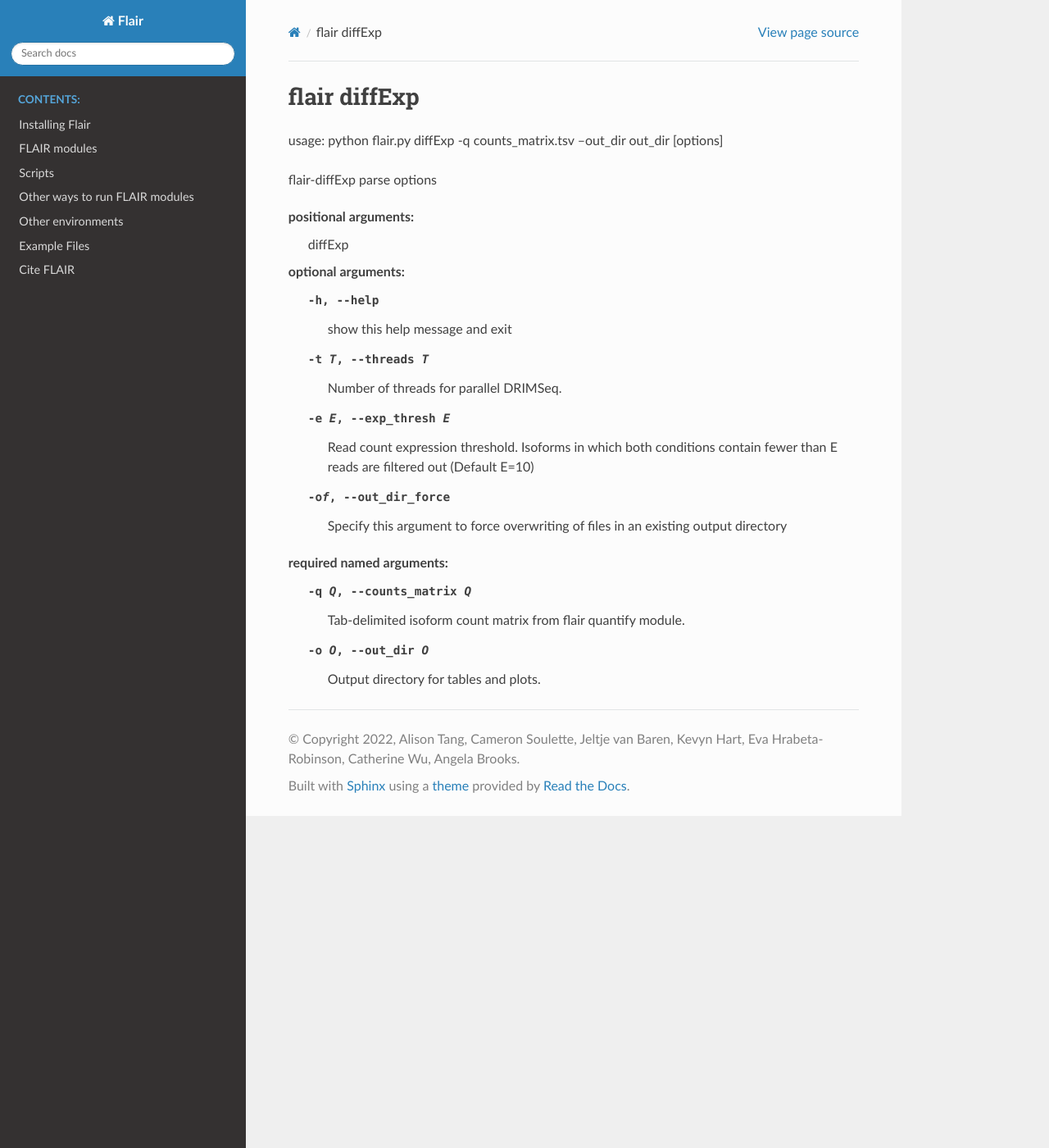
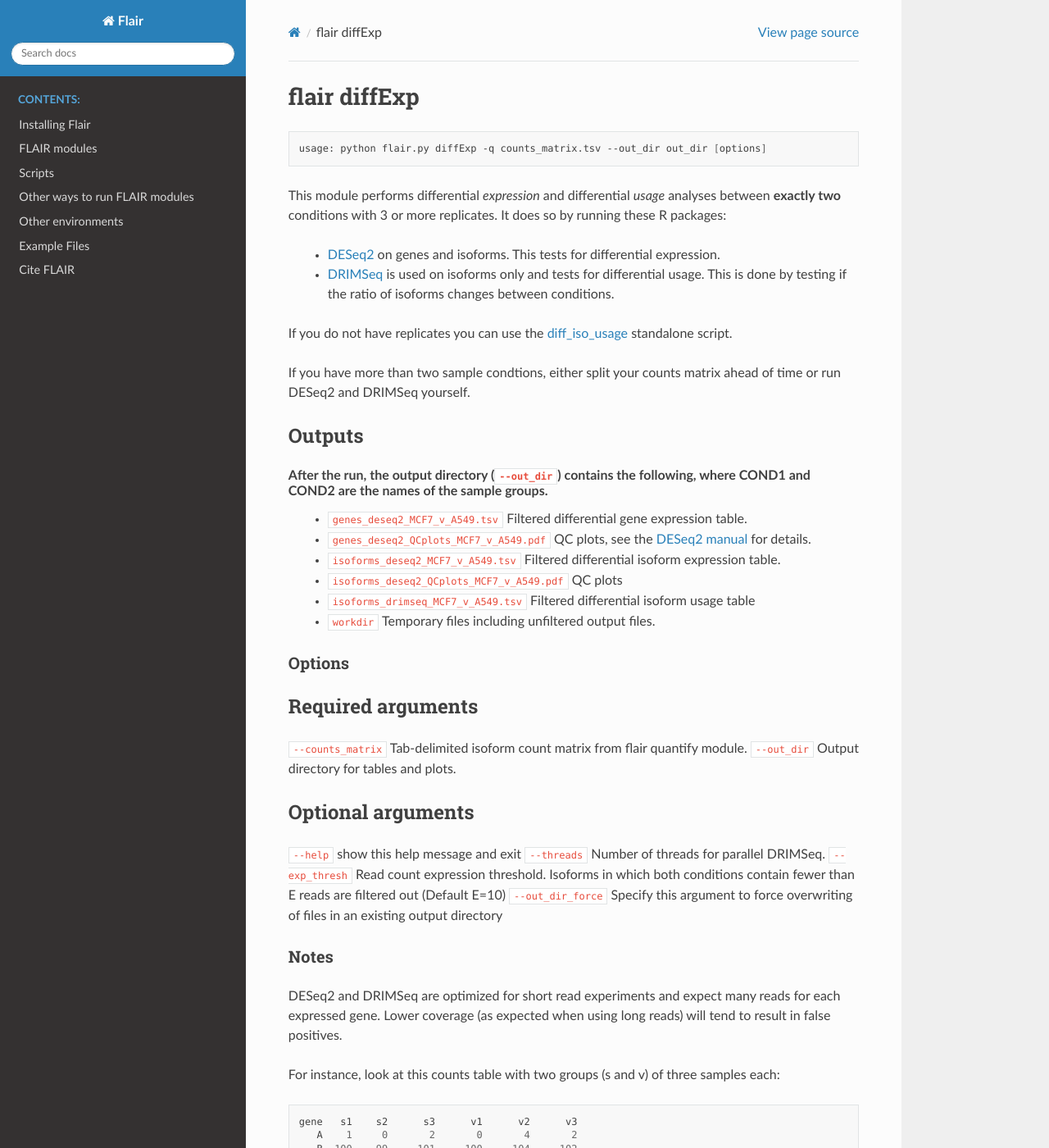
Before and after one commit to BrooksLabUCSC/flair, a Sphinx documentation site: the page built from docs/source/flair_diffExp.rst, in a window 1280 px wide and 1400 px high. Shown: the whole window at 82% size. Built offline with Sphinx 7.4.7 and the Read the Docs theme 2.0.0, drawn with Linux system fonts in a browser that asks for light colours; some of the changed text lies outside the part shown.

Commit message:
reorganized deFLAIR output dir; filtered and reorganized output tables, specified only two conditions allowed (more doesn't work downstream of deFLAIR),  updated readthedocs

```diff
--- a/docs/source/flair_diffExp.rst
+++ b/docs/source/flair_diffExp.rst
@@ -1,24 +1,76 @@
 flair diffExp
-=======
+=============
 
-usage: python flair.py diffExp -q counts_matrix.tsv --out_dir out_dir [options]
+.. code:: sh
 
-flair-diffExp parse options
+   usage: python flair.py diffExp -q counts_matrix.tsv --out_dir out_dir [options]
 
-positional arguments:
-  diffExp
 
-optional arguments:
-  -h, --help            show this help message and exit
-  -t T, --threads T     Number of threads for parallel DRIMSeq.
-  -e E, --exp_thresh E  Read count expression threshold. Isoforms in which
-                        both conditions contain fewer than E reads are
-                        filtered out (Default E=10)
-  -of, --out_dir_force  Specify this argument to force overwriting of files in
-                        an existing output directory
+This module performs differential *expression* and differential *usage* analyses between **exactly two** conditions with
+3 or more replicates. It does so by running these R packages:
 
-required named arguments:
-  -q Q, --counts_matrix Q
-                        Tab-delimited isoform count matrix from flair quantify
-                        module.
-  -o O, --out_dir O     Output directory for tables and plots.
+ - `DESeq2 <https://bioconductor.org/packages/release/bioc/html/DESeq2.html>`__ on genes and isoforms. This tests for differential expression.
+ - `DRIMSeq <http://bioconductor.org/packages/release/bioc/html/DRIMSeq.html>`__ is used on isoforms only and tests for differential usage. This is done by testing if the ratio of isoforms changes between conditions.
+
+If you do not have replicates you can use the `diff_iso_usage <#diffisoscript>`__ standalone script.
+
+If you have more than two sample condtions, either split your counts matrix ahead of time or run DESeq2 and DRIMSeq yourself.
+
+Outputs
+~~~~~~~
+
+After the run, the output directory (``--out_dir``) contains the following, where COND1 and COND2 are the names of the sample groups.
+ - ``genes_deseq2_MCF7_v_A549.tsv`` Filtered differential gene expression table.
+ - ``genes_deseq2_QCplots_MCF7_v_A549.pdf`` QC plots, see the `DESeq2 manual <https://bioconductor.org/packages/release/bioc/vignettes/DESeq2/inst/doc/DESeq2.html>`__ for details.
+ - ``isoforms_deseq2_MCF7_v_A549.tsv`` Filtered differential isoform expression table.
+ - ``isoforms_deseq2_QCplots_MCF7_v_A549.pdf`` QC plots
+ - ``isoforms_drimseq_MCF7_v_A549.tsv`` Filtered differential isoform usage table
+ - ``workdir`` Temporary files including unfiltered output files.
+
+
+Options
+-------
+
+Required arguments
+~~~~~~~~~~~~~~~~~~
+``--counts_matrix`` Tab-delimited isoform count matrix from flair quantify module.
+``--out_dir`` Output directory for tables and plots.
+
+Optional arguments
+~~~~~~~~~~~~~~~~~~
+``--help`` show this help message and exit
+``--threads`` Number of threads for parallel DRIMSeq.
+``--exp_thresh`` Read count expression threshold. Isoforms in which both conditions contain fewer than E reads are filtered out (Default E=10)
+``--out_dir_force`` Specify this argument to force overwriting of files in an existing output directory
+
+
+
+Notes
+-------
+
+DESeq2 and DRIMSeq are optimized for short read experiments and expect many reads for each expressed gene. Lower coverage (as expected when using long reads) will tend to result in false positives.
+
+| For instance, look at this counts table with two groups (s and v) of three samples each:
+
+.. code:: sh
+
+    gene   s1    s2      s3      v1      v2      v3
+       A    1     0       2       0       4       2
+       B  100    99     101     100     104     102
+
+gene A has an average expression of 1 in group s, and 2 in group v but the total variation in read count is 0-4. The same variation is true for gene B, but it will not be considered differentially expressed.
+| Flair does not remove low count genes as long as they are expressed in all samples of at least one group so please be careful when interpreting results.
+
+Results tables are filtered and reordered by p-value so that only p<0.05 differential genes/isoforms remain. Unfiltered tables can be found in ``workdir``
+
+Code requirements
+~~~~~~~~~~~~~~~~~
+This module requires python modules and R packages that are not necessary for other Flair modules.
+| **If you are not using the docker container or the conda installed version of Flair** you may have to install these separately:
+
+1. python modules: pandas, numpy, rpy2
+2. `DESeq2 <https://bioconductor.org/packages/release/bioc/html/DESeq2.html>`__
+3. `ggplot2 <https://ggplot2.tidyverse.org>`__
+4. `qqman <https://cran.r-project.org/web/packages/qqman/index.html>`__
+5. `DRIMSeq <http://bioconductor.org/packages/release/bioc/html/DRIMSeq.html>`__
+6. `stageR <http://bioconductor.org/packages/release/bioc/html/stageR.html>`__
```
Also changed, not shown: 3 other files.
